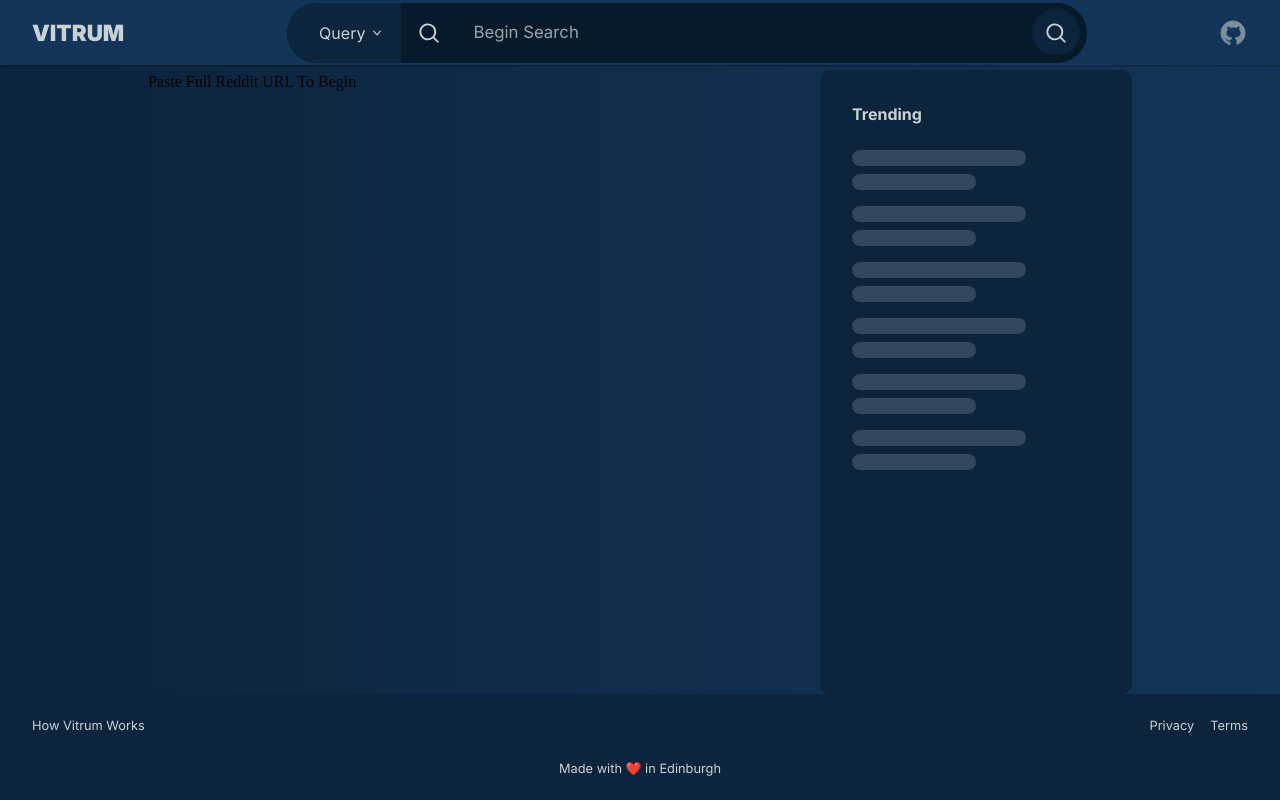
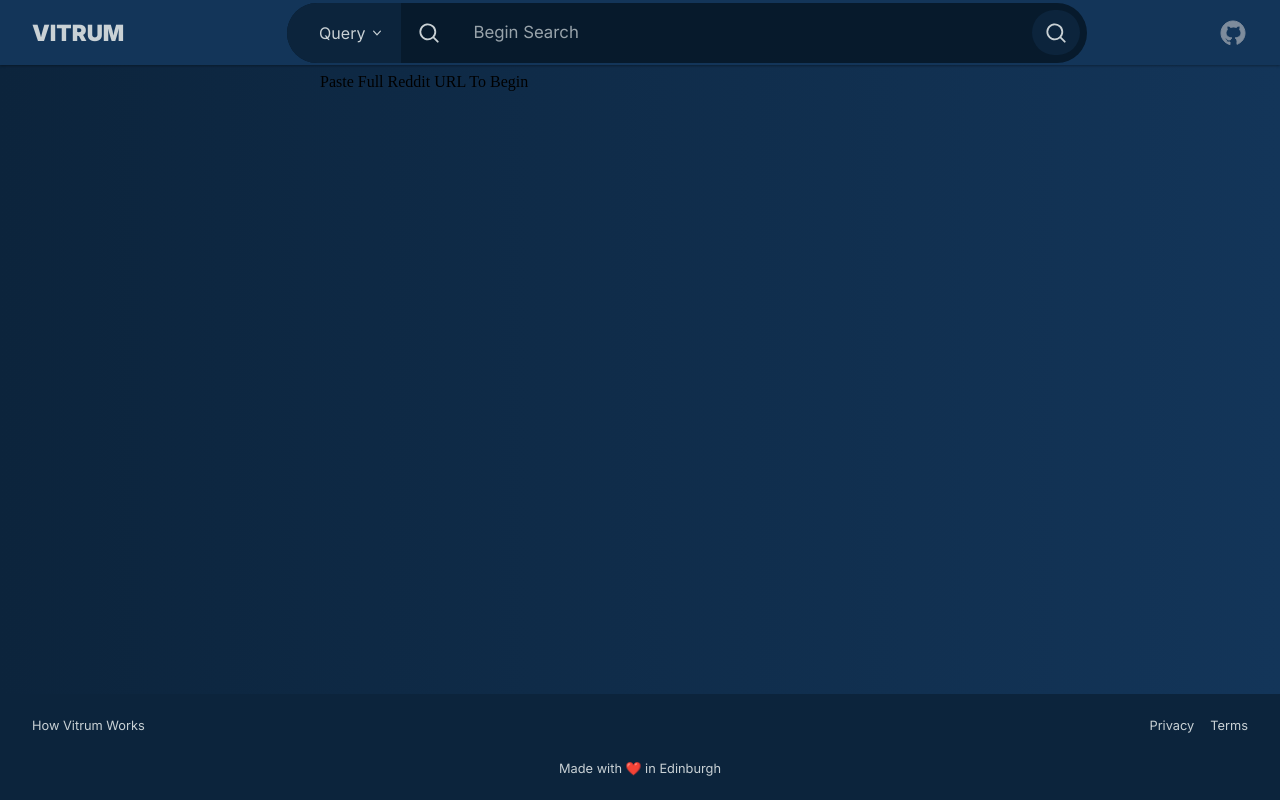
Before and after one commit to eliassebastian/vitrum-frontend, a Next.js app: page /search in a window 1280 px wide. Built offline with nearby package versions, Linux system fonts and the light colour scheme.

Commit message:
fix: remove trending component from search layout

```diff
--- a/app/(search)/layout.tsx
+++ b/app/(search)/layout.tsx
@@ -33,7 +33,6 @@
                     <div className={styles.search__wrapper}>
                         {children}
                     </div>
-                    <Trending/>
                 </div>
             </main>
             <Footer/>
```
